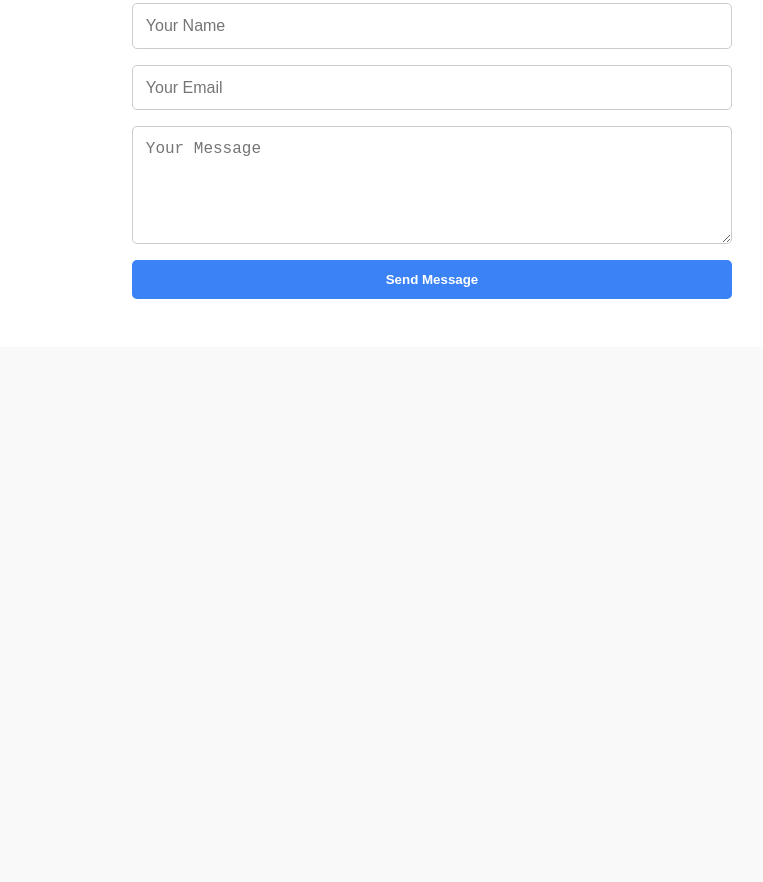
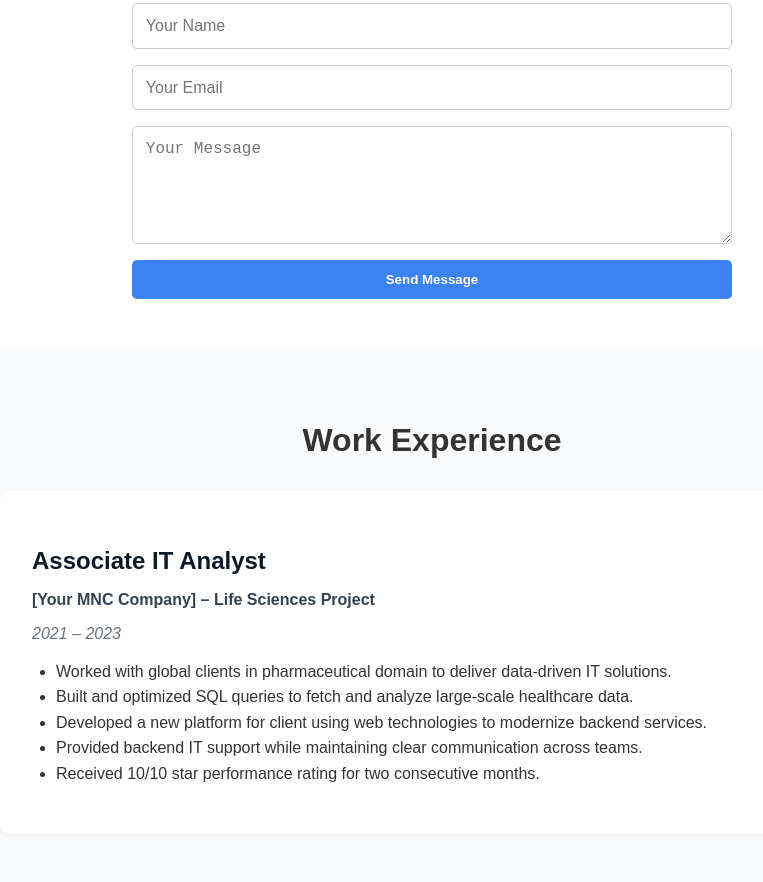
Before and after one commit to VANDANA-ANDE/portfolio-website, a plain HTML site: page index.html in a window 1280 px wide. Shown: the part 1808-2690 px from the top of the page, without its empty margins (208-971 px from the left). Before the commit the page ends 2155 px from the top, so only its background shows below. Drawn offline with Linux system fonts and the light colour scheme.

Commit message:
Added Work Experience section with styled job description

```diff
--- a/index.html
+++ b/index.html
@@ -88,6 +88,23 @@
         </form>
       </section>
 
+      <section id="experience" class="experience">
+        <h2>Work Experience</h2>
+
+        <div class="experience-item">
+          <h3>Associate IT Analyst</h3>
+          <p class="company">[Your MNC Company] – Life Sciences Project</p>
+          <p class="duration">2021 – 2023</p>
+          <ul>
+            <li>Worked with global clients in pharmaceutical domain to deliver data-driven IT solutions.</li>
+            <li>Built and optimized SQL queries to fetch and analyze large-scale healthcare data.</li>
+            <li>Developed a new platform for client using web technologies to modernize backend services.</li>
+            <li>Provided backend IT support while maintaining clear communication across teams.</li>
+            <li>Received 10/10 star performance rating for two consecutive months.</li>
+          </ul>
+        </div>
+      </section>
+
 
 </body>
 </html>
--- a/style.css
+++ b/style.css
@@ -240,3 +240,46 @@ body {
   .contact-form .btn:hover {
     background-color: #2563eb;
   }
+
+  .experience {
+    background: #f9fafb;
+    padding: 3rem 2rem;
+  }
+
+  .experience h2 {
+    text-align: center;
+    font-size: 2rem;
+    margin-bottom: 2rem;
+  }
+
+  .experience-item {
+    max-width: 800px;
+    margin: 0 auto;
+    background: white;
+    padding: 2rem;
+    border-radius: 10px;
+    box-shadow: 0 2px 10px rgba(0,0,0,0.05);
+  }
+
+  .experience-item h3 {
+    font-size: 1.5rem;
+    margin-bottom: 0.2rem;
+    color: #111827;
+  }
+
+  .experience-item .company {
+    font-weight: bold;
+    color: #374151;
+  }
+
+  .experience-item .duration {
+    font-style: italic;
+    color: #6b7280;
+    margin-bottom: 1rem;
+  }
+
+  .experience-item ul {
+    list-style-type: disc;
+    padding-left: 1.5rem;
+    line-height: 1.6;
+  }
```
